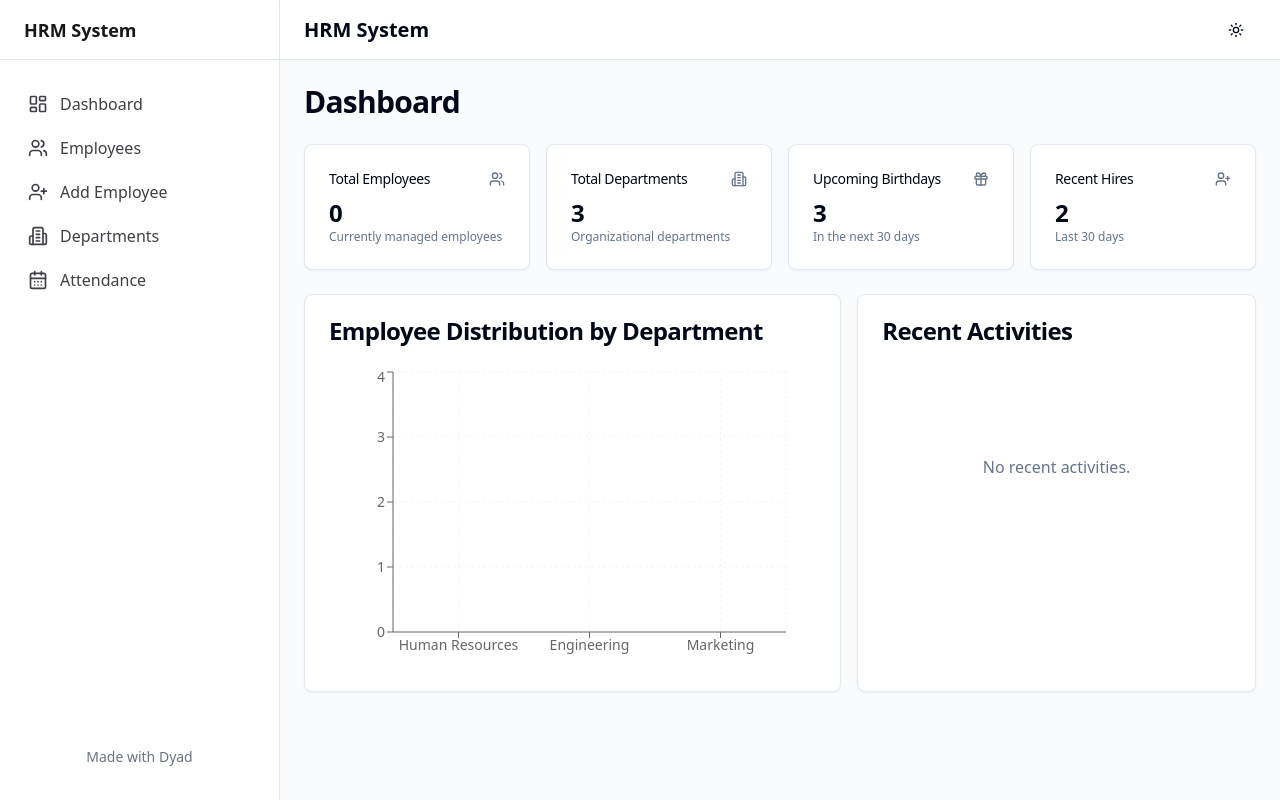
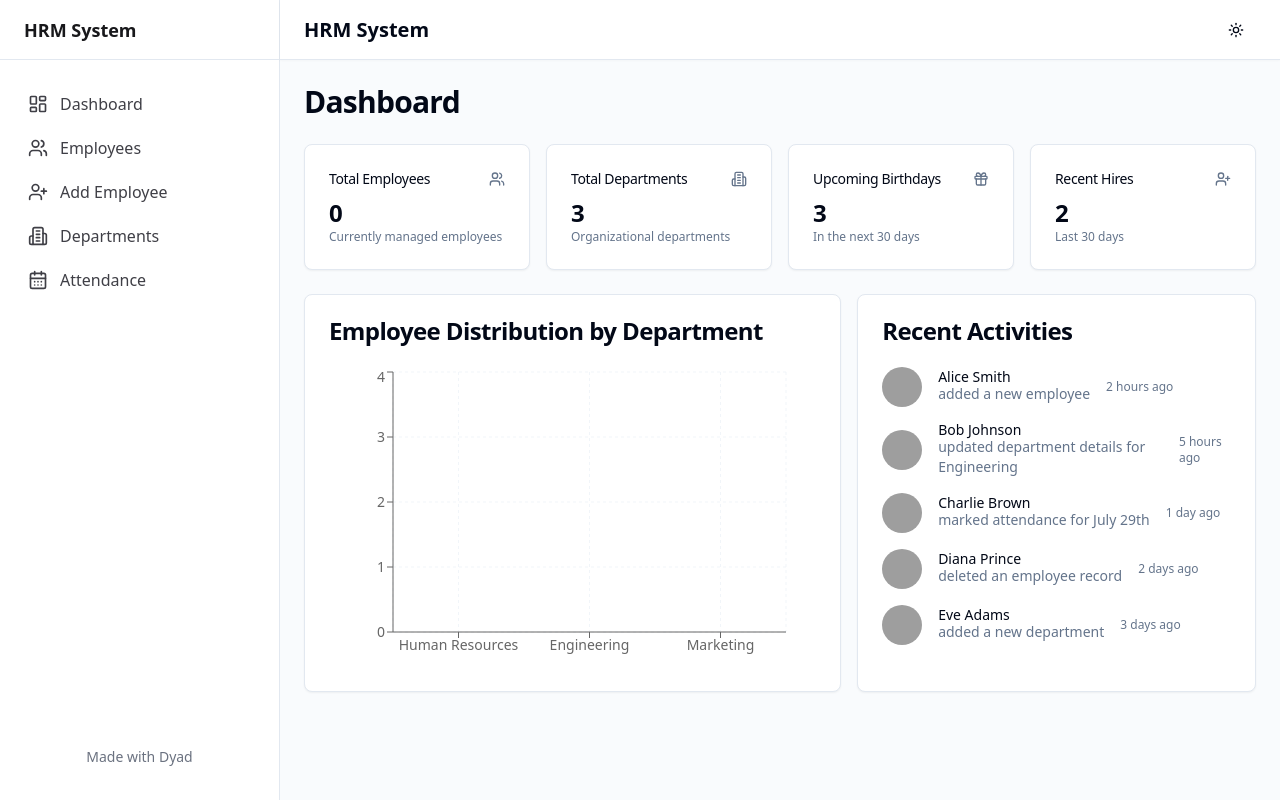
Before and after one commit to ffaaddii/HRM, a React (Vite) app: page / in a window 1280 px wide. Built offline with nearby package versions, Linux system fonts and the light colour scheme; grey boxes are pictures that could not be loaded.

Commit message:
[dyad] Added recent activities to the dashboard - wrote 2 file(s)

```diff
--- /dev/null
+++ b/src/components/RecentActivities.tsx
@@ -0,0 +1,53 @@
+"use client";
+
+import React from 'react';
+import { Avatar, AvatarFallback, AvatarImage } from '@/components/ui/avatar';
+import { Activity } from 'lucide-react';
+
+interface ActivityRecord {
+  id: string;
+  employeeName: string;
+  action: string;
+  time: string;
+  avatarUrl?: string;
+}
+
+const mockActivities: ActivityRecord[] = [
+  { id: '1', employeeName: 'Alice Smith', action: 'added a new employee', time: '2 hours ago', avatarUrl: 'https://api.dicebear.com/7.x/lorelei/svg?seed=Alice' },
+  { id: '2', employeeName: 'Bob Johnson', action: 'updated department details for Engineering', time: '5 hours ago', avatarUrl: 'https://api.dicebear.com/7.x/lorelei/svg?seed=Bob' },
+  { id: '3', employeeName: 'Charlie Brown', action: 'marked attendance for July 29th', time: '1 day ago', avatarUrl: 'https://api.dicebear.com/7.x/lorelei/svg?seed=Charlie' },
+  { id: '4', employeeName: 'Diana Prince', action: 'deleted an employee record', time: '2 days ago', avatarUrl: 'https://api.dicebear.com/7.x/lorelei/svg?seed=Diana' },
+  { id: '5', employeeName: 'Eve Adams', action: 'added a new department', time: '3 days ago', avatarUrl: 'https://api.dicebear.com/7.x/lorelei/svg?seed=Eve' },
+];
+
+const RecentActivities = () => {
+  return (
+    <div className="space-y-4">
+      {mockActivities.length === 0 ? (
+        <div className="flex flex-col items-center justify-center py-8 text-muted-foreground">
+          <Activity className="h-12 w-12 mb-4" />
+          <p className="text-lg font-medium mb-2">No recent activities.</p>
+          <p className="text-sm">Check back later for updates!</p>
+        </div>
+      ) : (
+        <div className="space-y-4">
+          {mockActivities.map((activity) => (
+            <div key={activity.id} className="flex items-center space-x-4">
+              <Avatar>
+                <AvatarImage src={activity.avatarUrl} alt={activity.employeeName} />
+                <AvatarFallback>{activity.employeeName.charAt(0)}</AvatarFallback>
+              </Avatar>
+              <div>
+                <p className="text-sm font-medium leading-none">{activity.employeeName}</p>
+                <p className="text-sm text-muted-foreground">{activity.action}</p>
+              </div>
+              <div className="ml-auto text-xs text-muted-foreground">{activity.time}</div>
+            </div>
+          ))}
+        </div>
+      )}
+    </div>
+  );
+};
+
+export default RecentActivities;
--- a/src/pages/Dashboard.tsx
+++ b/src/pages/Dashboard.tsx
@@ -5,7 +5,8 @@ import { Card, CardHeader, CardTitle, CardContent } from '@/components/ui/card';
 import { useEmployees } from '@/context/EmployeeContext';
 import { useDepartments } from '@/context/DepartmentContext';
 import { Users, Building2, Gift, UserPlus } from 'lucide-react';
-import DepartmentEmployeeChart from '@/components/DepartmentEmployeeChart'; // Import the new chart component
+import DepartmentEmployeeChart from '@/components/DepartmentEmployeeChart';
+import RecentActivities from '@/components/RecentActivities'; // Import the new RecentActivities component
 
 const Dashboard = () => {
   const { employees } = useEmployees();
@@ -97,10 +98,7 @@ const Dashboard = () => {
             <CardTitle>Recent Activities</CardTitle>
           </CardHeader>
           <CardContent>
-            {/* Placeholder for recent activities */}
-            <div className="h-[200px] flex items-center justify-center text-muted-foreground">
-              No recent activities.
-            </div>
+            <RecentActivities /> {/* Integrate RecentActivities component */}
           </CardContent>
         </Card>
       </div>
```
